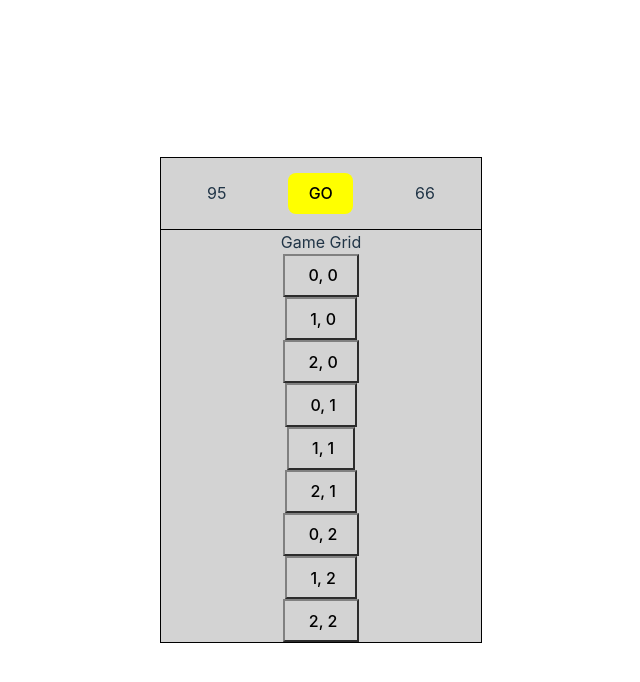
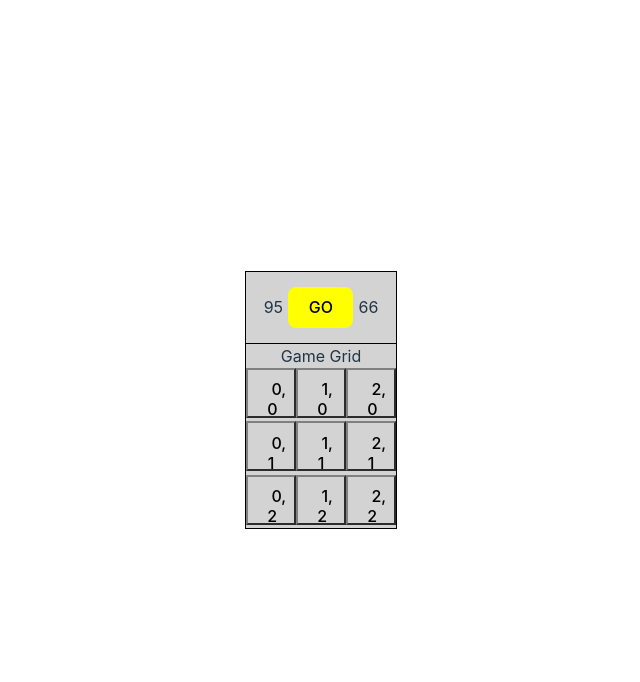
Before and after one commit to randymersch/vue-minesweeper, a Vue app: page / in a window 1280 px wide. Shown: the top 682 px of the page, without its empty margins (319-959 px from the left). Built offline with nearby package versions, Linux system fonts and the light colour scheme.

Commit message:
Got the layout 'more' working.  Need events next.

```diff
--- a/src/App.vue
+++ b/src/App.vue
@@ -58,7 +58,7 @@ export default {
 #game {
   border: 1px black solid;
   background-color: lightgray;
-  min-width: 25vw;
+  /* min-width: 25vw; */
   min-height: 25vh;
 }
 </style>
--- a/src/components/MineTiles.vue
+++ b/src/components/MineTiles.vue
@@ -18,41 +18,19 @@ export default {
 <template>
   <div id="game-component">
     Game Grid
-    <div id="GameGridComponent" v-for="(xItem, x) in gameState">
-      <div v-for="(yItem, y) in xItem">
+    <div id="GameGridRow" v-for="(xItem, x) in gameState">
+      <span v-for="(yItem, y) in xItem">
         {{ console.log("Point: " + yItem.x + " " + yItem.y) }}
         <Tile v-bind:x="yItem.x" v-bind:y="yItem.y" />
-      </div>
-
-      <!-- <Tile v-bind:x="0" v-bind:y="0" />
-      <Tile v-bind:x="0" v-bind:y="0" />
-      <Tile v-bind:x="0" v-bind:y="0" />
-      <Tile v-bind:x="0" v-bind:y="0" /> -->
-      <!-- <button>&nbsp;</button>
-        <button>&nbsp;</button>
-        <button>&nbsp;</button>
-        <button>&nbsp;</button>
-        <button>&nbsp;</button>
-        <button>&nbsp;</button>
-        <button>&nbsp;</button>
-        <button>&nbsp;</button>
-        <button>&nbsp;</button>
-<br/>
-        <button>&nbsp;</button>
-        <button>&nbsp;</button>
-        <button>&nbsp;</button>
-        <button>&nbsp;</button>
-        <button>&nbsp;</button>
-        <button>&nbsp;</button>
-        <button>&nbsp;</button>
-        <button>&nbsp;</button>
-        <button>&nbsp;</button> -->
+      </span>
     </div>
   </div>
 </template>
 
 <style scoped>
 #game-component {
+  display: flex;
+  flex-direction: column;
   flex: auto;
   /* button {
     border: 2px outset gray;
@@ -63,4 +41,10 @@ export default {
     background-color:gray;
   } */
 }
+
+#GameGridRow {
+  display: flex;
+  flex-direction: row;
+  justify-content: center;
+}
 </style>
--- a/src/components/Tile.vue
+++ b/src/components/Tile.vue
@@ -3,30 +3,27 @@ export default {
   props: {
     x: {
       type: Number,
-      required: true
+      required: true,
     },
     y: {
-        type:Number,
-        required:true
-    }
-
+      type: Number,
+      required: true,
     },
-    data: () => ({
-
-    }),
-
-
-
-}
+  },
+  data: () => ({}),
+};
 </script>
 
 <template>
-     <button>&nbsp;{{ x }}, {{y}} </button>
+  <button>&nbsp;{{ x }}, {{ y }}</button>
 </template>
 
-
-
-
+<style scoped>
+button {
+  width: 50px;
+  height: 50px;
+}
+</style>
 
 <style scoped>
 button {
@@ -35,6 +32,6 @@ export default {
   background-color: lightgray;
 }
 button:hover {
-    background-color:gray;
+  background-color: gray;
 }
 </style>
```
Lines whose indentation alone changed are shown as unchanged.
